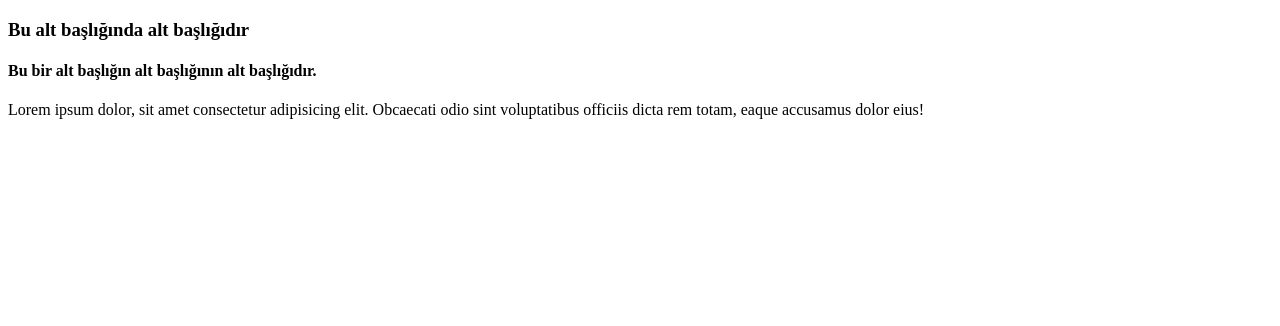
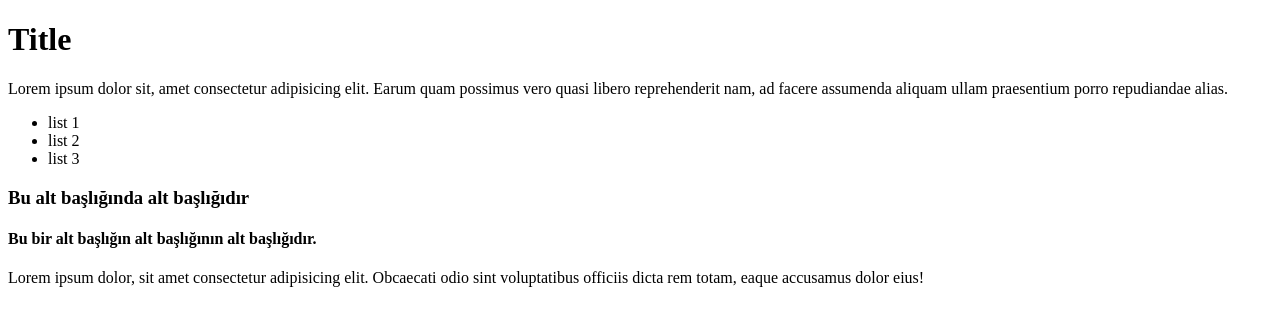
Before and after one commit to palaogluserdest/Jan-subs-4-2025, a plain HTML site: page index.html in a window 1280 px wide. Drawn offline with Linux system fonts and the light colour scheme.

Commit message:
[JA-000] - Changed files

```diff
--- a/index.html
+++ b/index.html
@@ -6,6 +6,26 @@
     <title>First Branch</title>
   </head>
   <body>
+    <div class="container-main">
+      <div class="title">
+        <h1>Title</h1>
+      </div>
+      <div class="description">
+        <p>
+          Lorem ipsum dolor sit, amet consectetur adipisicing elit. Earum quam
+          possimus vero quasi libero reprehenderit nam, ad facere assumenda
+          aliquam ullam praesentium porro repudiandae alias.
+        </p>
+      </div>
+      <div class="lists">
+        <ul>
+          <li>list 1</li>
+          <li>list 2</li>
+          <li>list 3</li>
+        </ul>
+      </div>
+    </div>
+
     <div class="container">
       <h3>Bu alt başlığında alt başlığıdır</h3>
       <h4>Bu bir alt başlığın alt başlığının alt başlığıdır.</h4>
```
